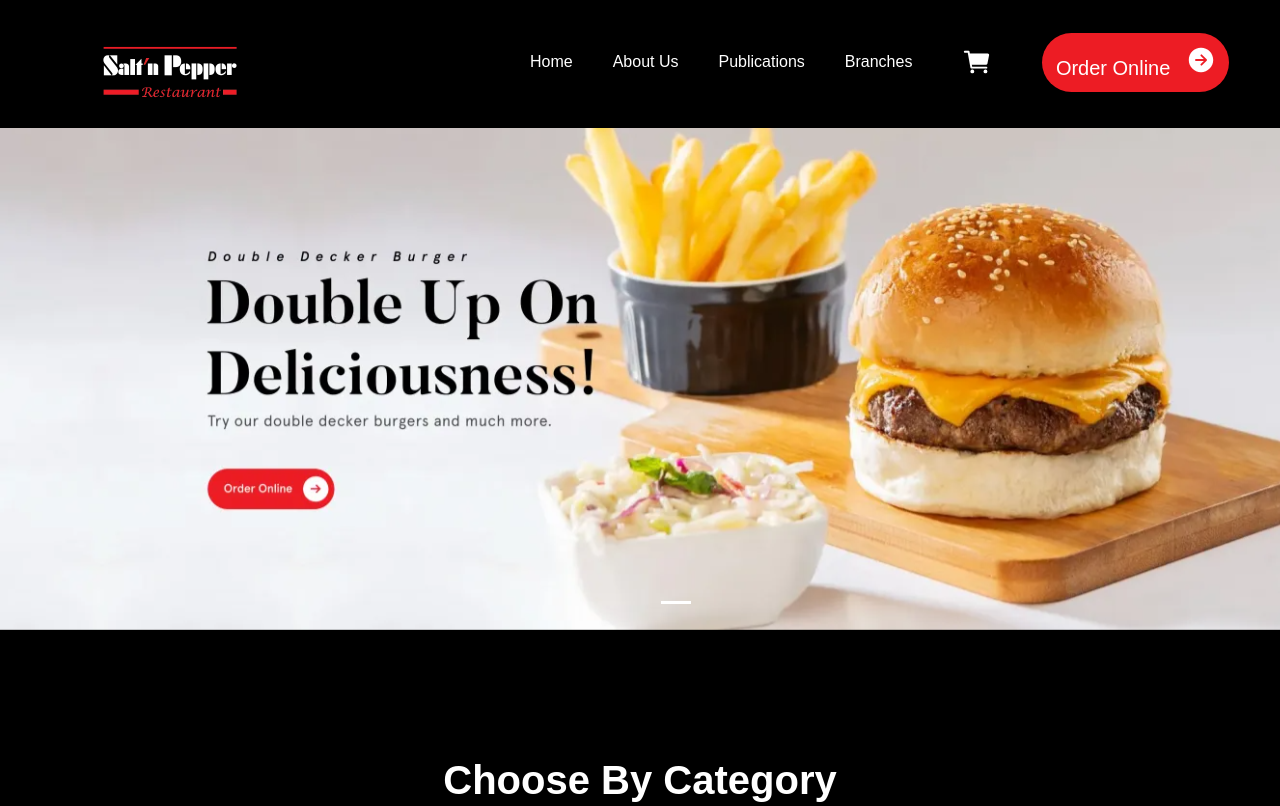
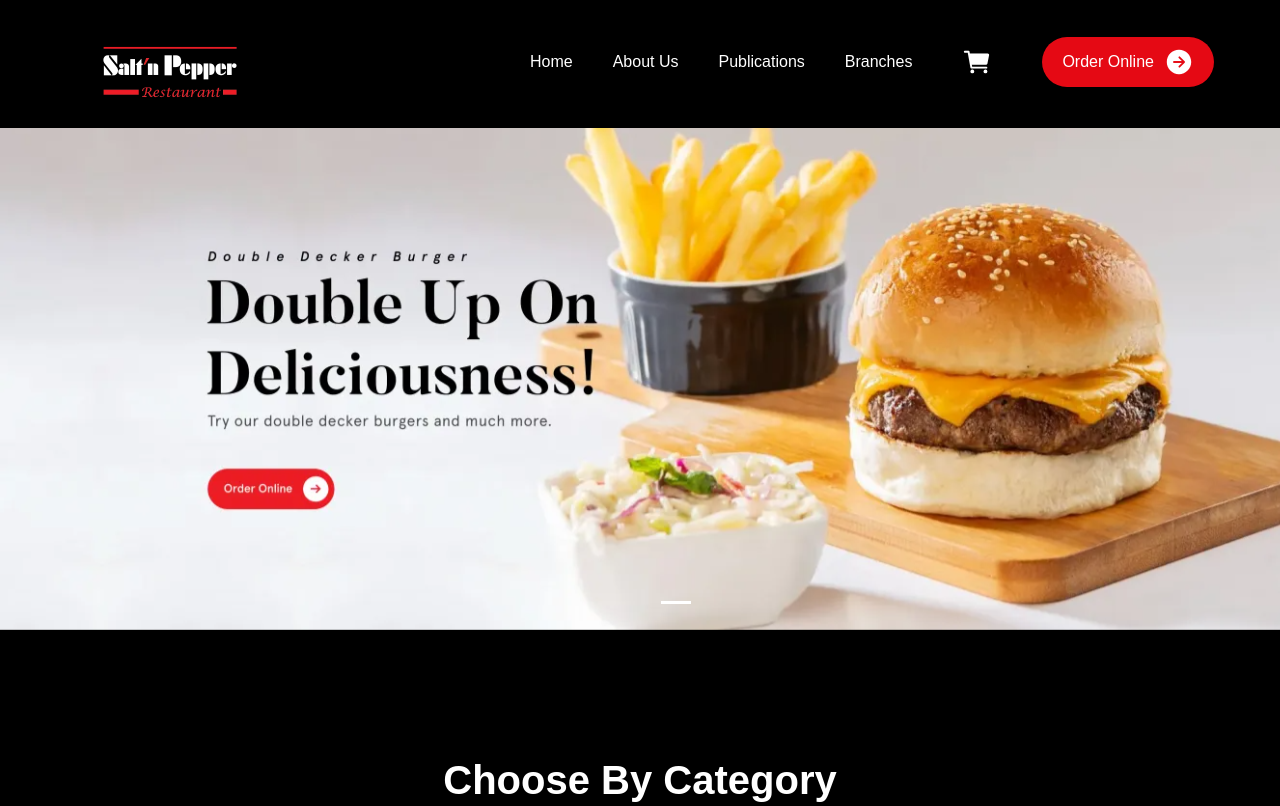
Before and after one commit to Hafsa-s-star/salt-n-pepper, a plain HTML site: page index.html in a window 1280 px wide. Shown: the top 806 px of the page. Drawn offline with nearby package versions, Linux system fonts and the light colour scheme.

Commit message:
Update style.css

```diff
--- a/style.css
+++ b/style.css
@@ -21,16 +21,16 @@ body {
 }
 
 .btn {
-    padding-bottom: 12px;
-    padding-left: 13.5px;
-    padding-right: 13.5px;
-    padding-top: 12px;
-    text-align: left;
-    color: white;
-    background-color: #ED1C24;
+       display: inline-flex; /* Keep text and icon in one line */
+    align-items: center; /* Center vertically */
+    background-color: #e50914; /* Red background */
+    color: white; /* White text */
     border: none;
-    border-radius: 50px;
-    font-size: 20px;
+    border-radius: 50px; /* Oval shape */
+    padding: 10px 20px;
+    font-size: 16px;
+    text-decoration: none;
+    cursor: pointer;
 }
 
 nav {
```
